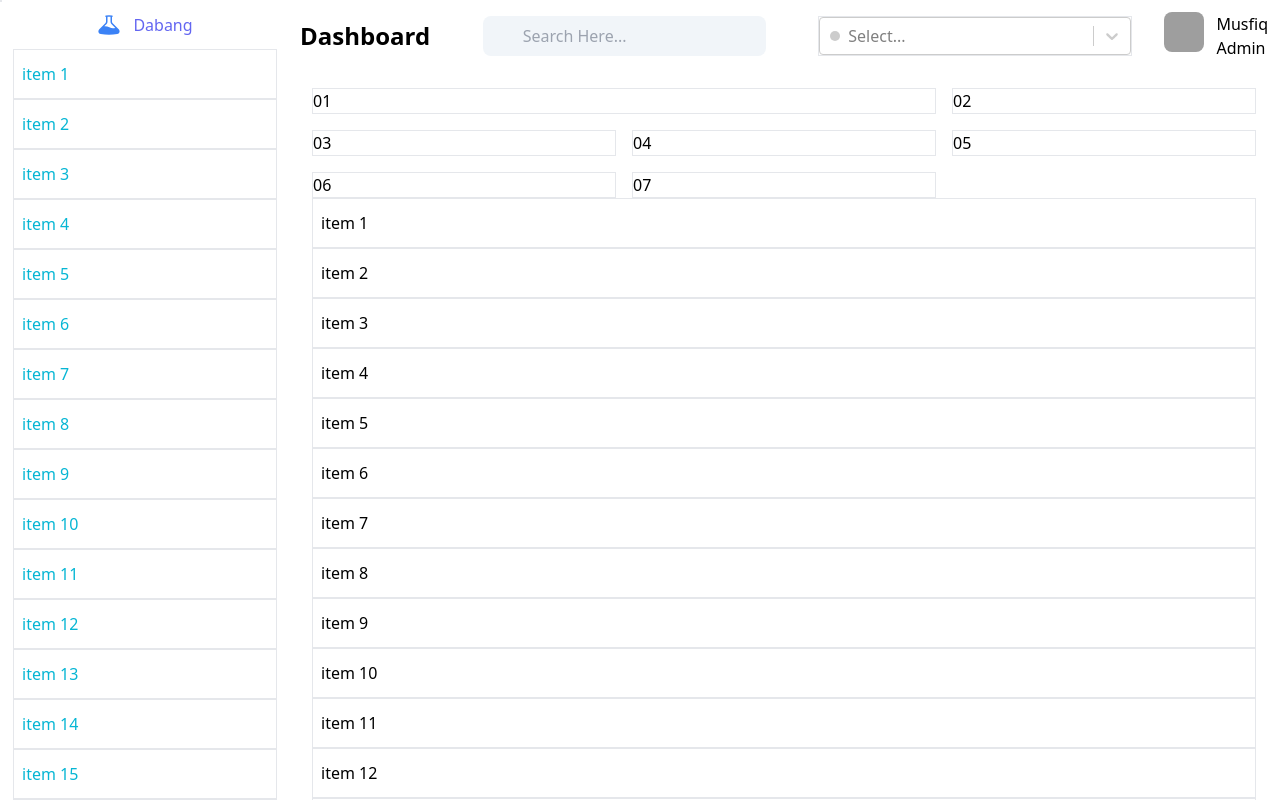
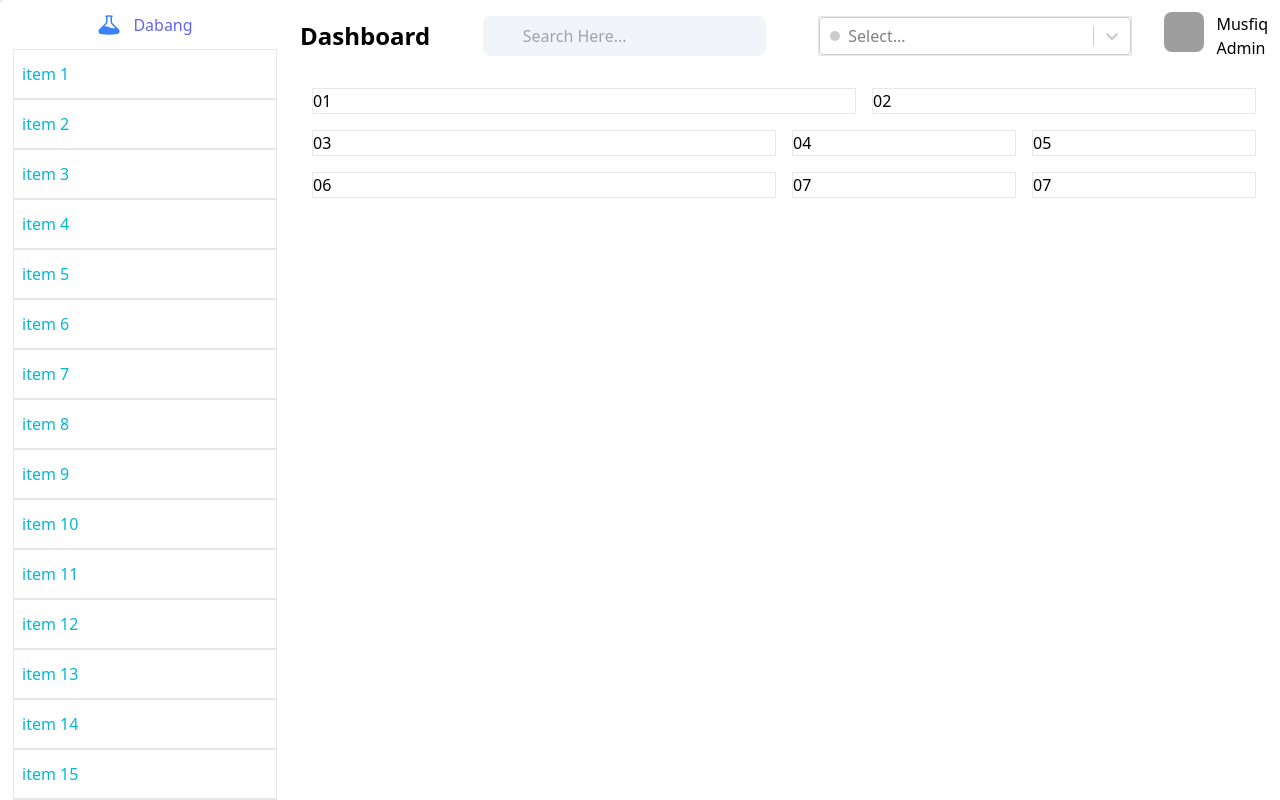
Before and after one commit to masudrahman-dev/sales-dashboard, a React (Vite) app: page / in a window 1280 px wide. Built offline with nearby package versions, Linux system fonts and the light colour scheme; grey boxes are pictures that could not be loaded; some icons are missing.

Commit message:
main content layout desgin done

```diff
--- a/src/App.tsx
+++ b/src/App.tsx
@@ -16,7 +16,7 @@ const App = () => {
           </div>
         </aside>
         <div className="relative ">
-          <main className="mt-12 px-6  fixed inset-0  left-72 overflow-y-auto ">
+          <main className="mt-12 px-6  fixed inset-0  md:left-72 left-0 overflow-y-auto ">
             <MainContent />
           </main>
         </div>
--- a/src/sales-dashboard/main-content/index.tsx
+++ b/src/sales-dashboard/main-content/index.tsx
@@ -5,23 +5,25 @@ const MainContent = () => {
   return (
     <div className="">
       <div className="pt-10">
-        <div className="grid grid-cols-3  gap-4">
-          <div className="border col-span-2">01</div>
-          <div className="border">02</div>
-          <div className="border">03</div>
-          <div className="border">04</div>
-          <div className="border">05</div>
-          <div className="border">06</div>
-          <div className="border">07</div>
+        <div className="grid grid-cols-12  gap-4">
+          <div className="border col-span-7">01</div>
+          <div className="border col-span-5">02</div>
+          <div className="border col-span-6">03</div>
+          <div className="border col-span-3">04</div>
+          <div className="border col-span-3">05</div>
+          <div className="border col-span-6">06</div>
+          <div className="border col-span-3">07</div>
+          <div className="border col-span-3">07</div>
+
         </div>
       </div>
-      {[...Array(20)].map((_, i) => {
+      {/* {[...Array(20)].map((_, i) => {
         return (
           <p key={v4()} className="py-3 border p-2">
             item {i + 1}
           </p>
         );
-      })}
+      })} */}
     </div>
   );
 };
```
